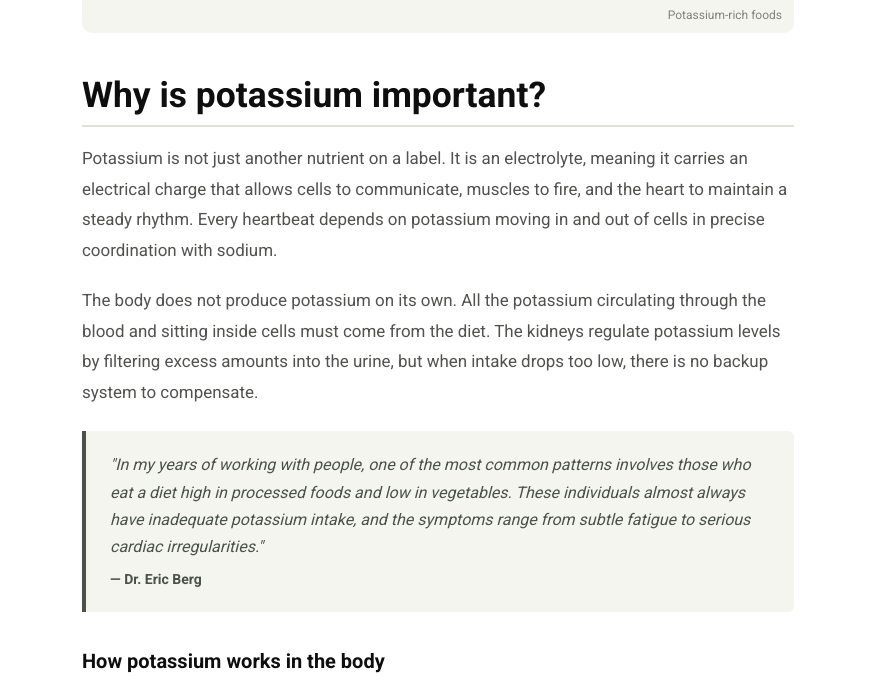
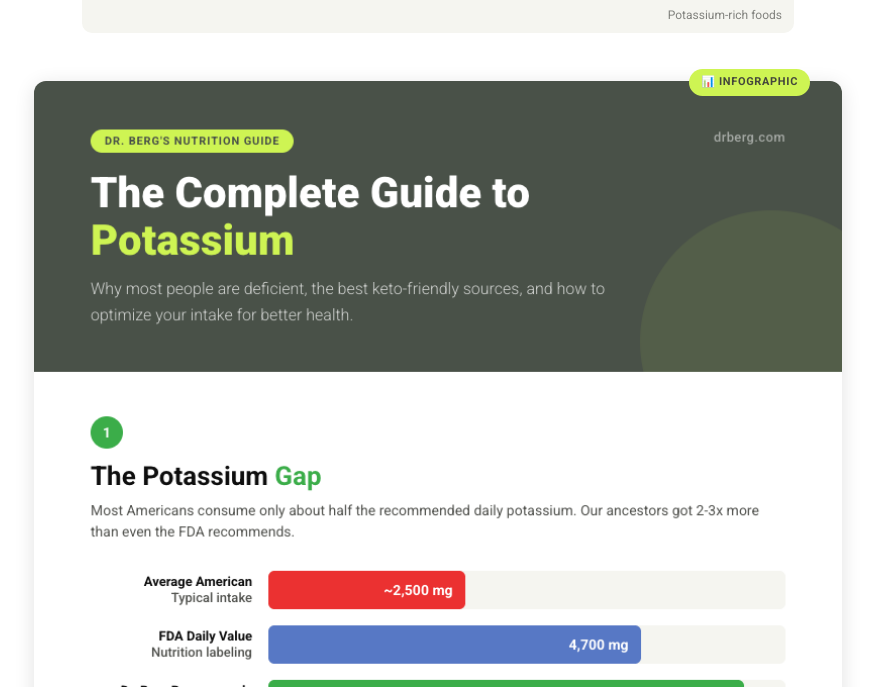
Before and after one commit to holisticseo/drberg-potassium-prototype, a plain HTML site: page index.html in a window 1280 px wide. Shown: the part 1522-2209 px from the top of the page, without its empty margins (202-1077 px from the left). Drawn offline with Linux system fonts and the light colour scheme.

Commit message:
Add potassium infographic (blog + social versions) and embed in article
- 800x3637 blog infographic with 5 sections: potassium gap, keto foods, deficiency signs, insulin connection, Dr. Berg protocol
- 1200x628 social share card
- Embedded infographic in article between intro and 'Why is potassium important' section
- Matches Dr. Berg brand design tokens (olive, green, lime, cream)

```diff
--- a/index.html
+++ b/index.html
@@ -647,6 +647,15 @@ a:hover { text-decoration: underline; }
       <img src="images/potassium-rich-foods.jpg" alt="Potassium-rich foods" loading="lazy">
       <figcaption>Potassium-rich foods</figcaption>
     </figure>
+
+    <!-- Infographic -->
+    <div class="gutenberg-block" id="potassium-infographic">
+      <span class="block-label">📊 Infographic</span>
+      <figure class="article-img" style="margin:0;box-shadow:0 4px 20px rgba(0,0,0,0.12);border-radius:var(--radius-lg);overflow:hidden">
+        <img src="images/potassium-infographic.png" alt="The Complete Guide to Potassium — Dr. Berg Infographic" loading="lazy" width="800">
+        <figcaption>The Complete Guide to Potassium — tap to enlarge</figcaption>
+      </figure>
+    </div>
 
     <!-- ========================================
          SECTION: Why is potassium important?
```
Also changed, not shown: images/potassium-infographic-social.png (added), images/potassium-infographic.png (added).
